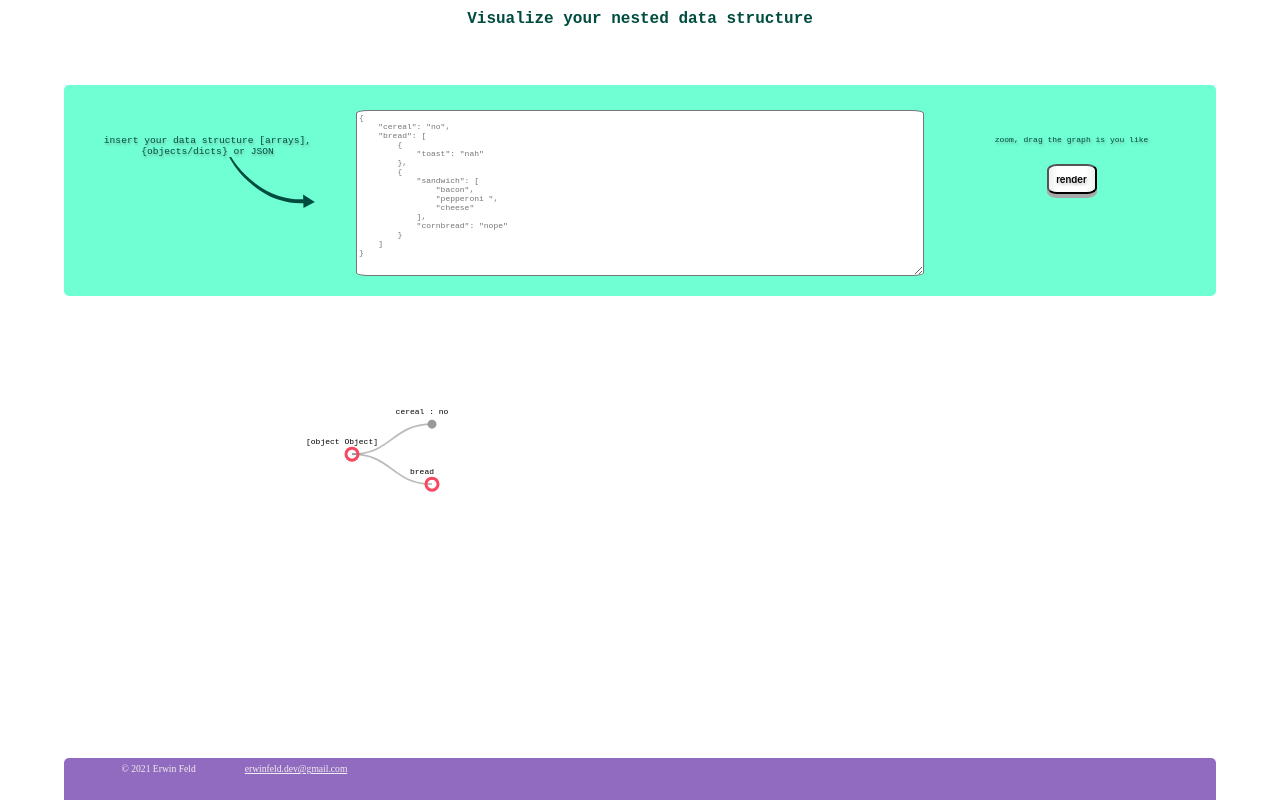
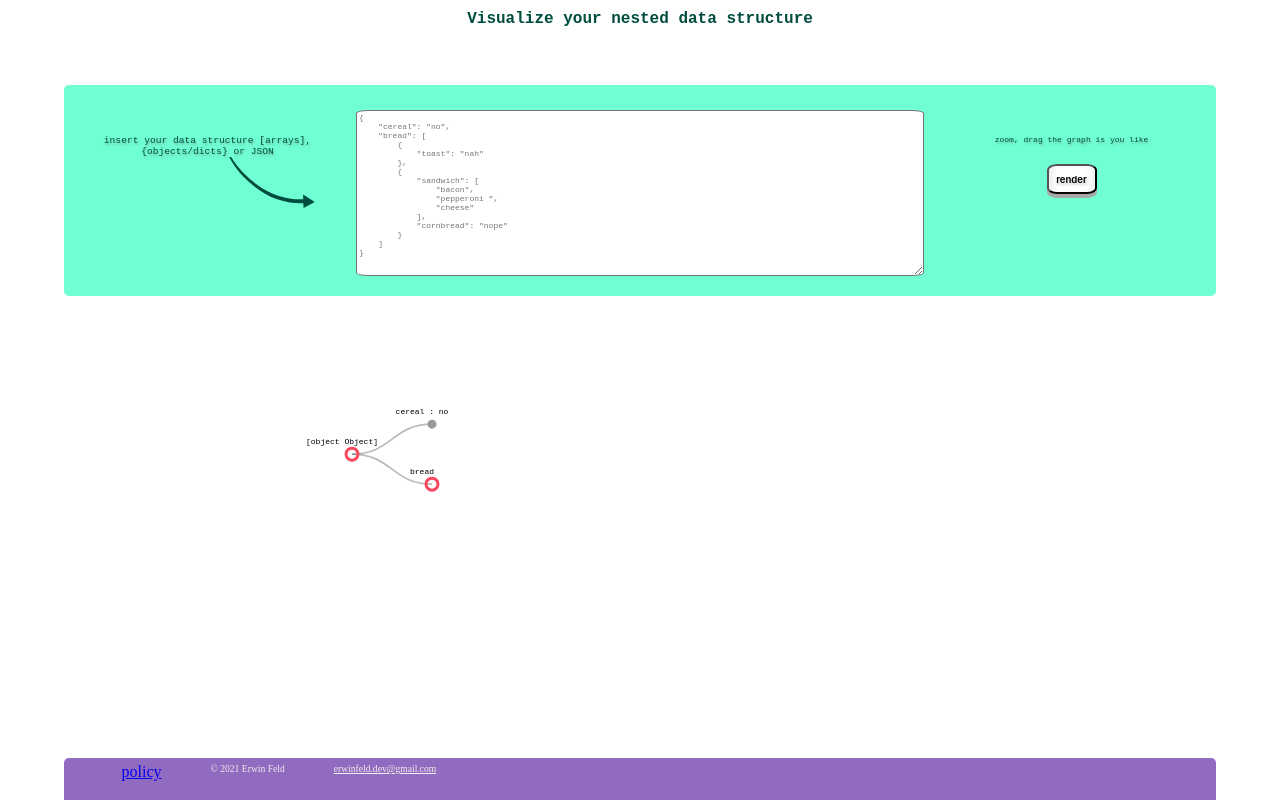
Before and after one commit to Erwin-Feld/visualize-hirarchical-data, a Vue app: page / in a window 1280 px wide. Built offline with nearby package versions, Linux system fonts and the light colour scheme.

Commit message:
added woking version of router 4 setings with 404 page starting page redirect page

```diff
--- a/package.json
+++ b/package.json
@@ -17,7 +17,8 @@
     "d3-zoom": "^3.0.0",
     "json5": "^2.2.0",
     "lodash": "^4.17.21",
-    "vue": "^3.0.0"
+    "vue": "^3.0.0",
+    "vue-router": "^4.0.12"
   },
   "devDependencies": {
     "@vue/cli-plugin-babel": "~4.5.0",
--- a/src/App.vue
+++ b/src/App.vue
@@ -1,9 +1,9 @@
 <template>
-  <home/>
+  <router-view/>
 </template>
 
 <script>
-import Home from "./components/Home.vue";
+import Home from "./view/Home.vue";
 
 
 export default {
--- a/src/main.js
+++ b/src/main.js
@@ -1,4 +1,5 @@
 import { createApp } from 'vue'
 import App from './App.vue'
+import router from './router'
 
-createApp(App).mount('#app')
+createApp(App).use(router).mount('#app')
--- /dev/null
+++ b/src/router/index.js
@@ -0,0 +1,28 @@
+import { createWebHistory, createRouter } from "vue-router";
+
+import Home from "../view/Home.vue";
+import Policy from "../view/PrivatePolicy.vue";
+import PageNotFound from "../view/PageNotFound.vue";
+
+const routes = [
+  {
+    path: "/",
+    name: "Home",
+    component: Home,
+  },
+
+  {
+    path: "/policy",
+    name: "policy",
+    component: Policy,
+  },
+  { path: "/:pathMatch(.*)*", component: PageNotFound }
+];
+
+const router = createRouter({
+  history: createWebHistory(),
+
+  routes,
+});
+
+export default router;
--- a/src/components/Home.vue
+++ b/src/view/Home.vue
@@ -8,6 +8,7 @@
     </div>
     <footer>
       <div class="footer-container">
+        <router-link to="/policy">policy</router-link>
         <div class="footer-container__author">© 2021 Erwin Feld</div>
         <div class="footer-container__contact">erwinfeld.dev@gmail.com</div>
       </div>
@@ -16,8 +17,8 @@
 </template>
 
 <script>
-import UserInput from "./UserInput.vue";
-import ZoomTreeGraph from "./ZoomTreeGraph.vue";
+import UserInput from "../components/UserInput.vue";
+import ZoomTreeGraph from "../components/ZoomTreeGraph.vue";
 
 
 export default {
--- /dev/null
+++ b/src/view/PageNotFound.vue
@@ -0,0 +1,4 @@
+<template>
+    <h1>page not found</h1>
+     <router-link to="/">home</router-link>
+</template>
--- /dev/null
+++ b/src/view/PrivatePolicy.vue
@@ -0,0 +1,4 @@
+<template>
+    <h1>private policy</h1>
+     <router-link to="/">home</router-link>
+</template>
```
Also changed, not shown: 1 other file (tests, documents, lock files or other folders).
